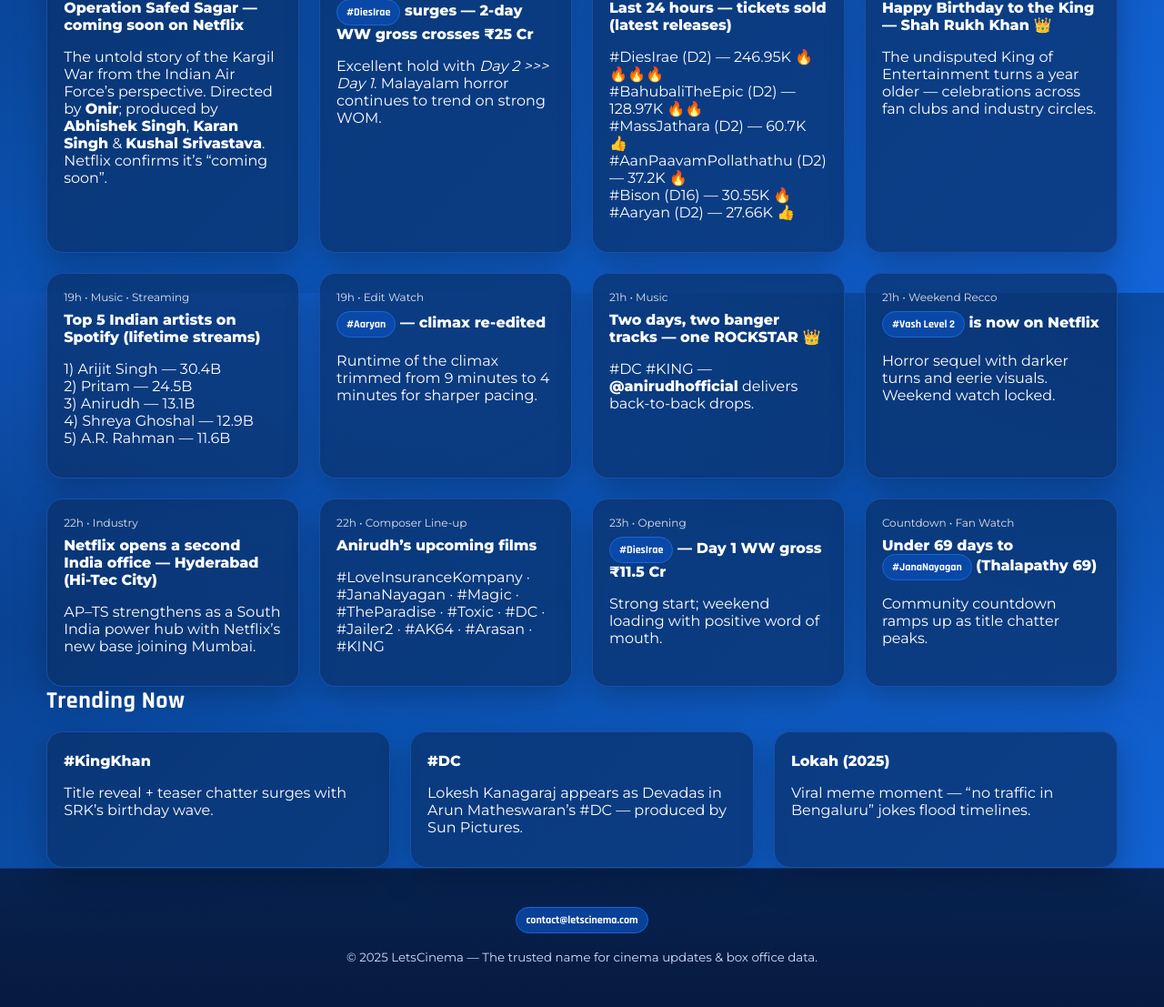
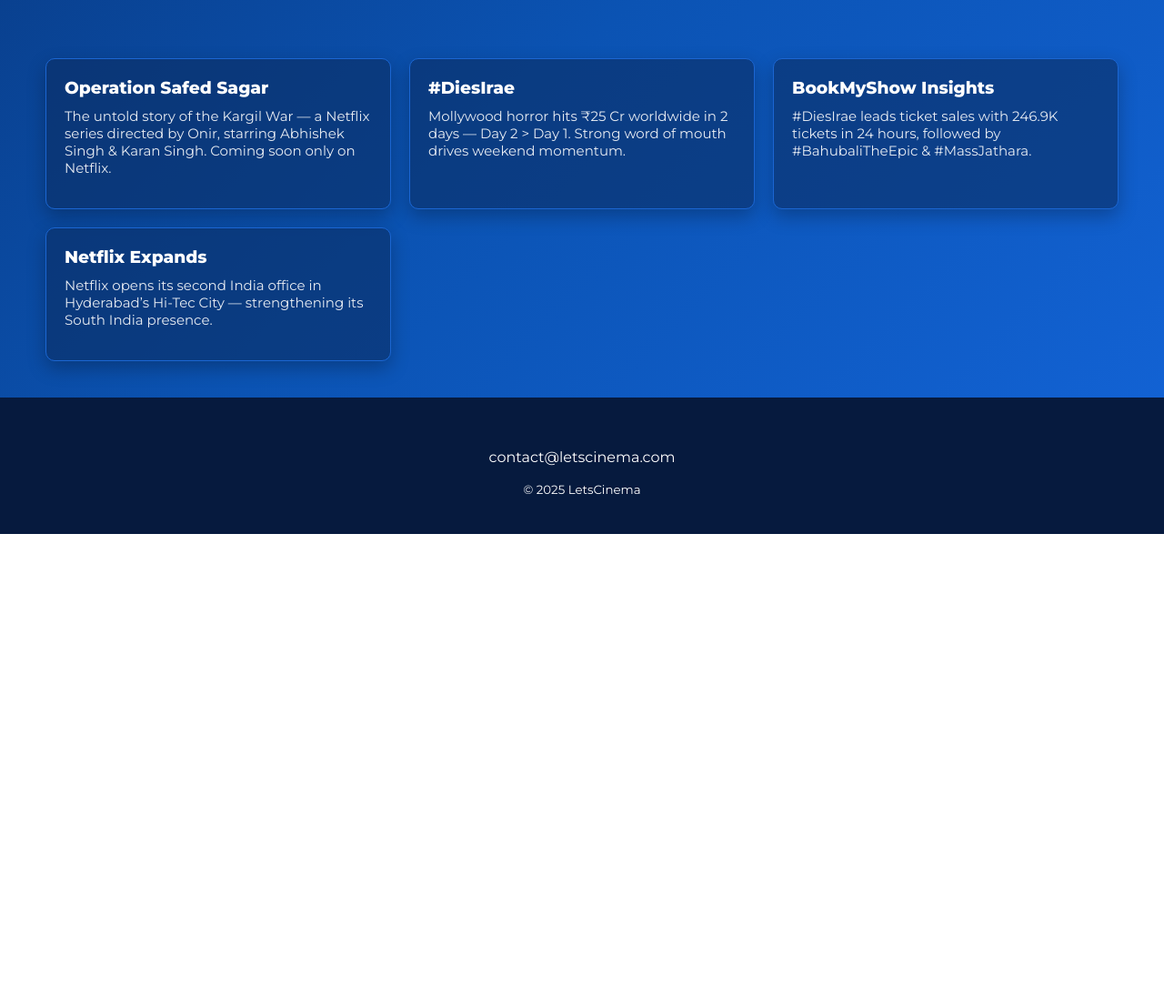
Before and after one commit to cinemacinemacinema7/letscinema, a plain HTML site: page index.html in a window 1280 px wide. Shown: the part 478-1585 px from the top of the page at 91% size. After the commit the page ends 1065 px from the top, so only its background shows below. Drawn offline with Linux system fonts and the light colour scheme.

Commit message:
Add files via upload

```diff
--- a/index.html
+++ b/index.html
@@ -4,114 +4,57 @@
 <meta charset="utf-8" />
 <meta name="viewport" content="width=device-width, initial-scale=1" />
 <title>LetsCinema — The trusted name for cinema updates & box office data</title>
-  <meta name="description" content="LetsCinema — The trusted name for cinema updates & box office data." />
+
 <link href="https://fonts.googleapis.com/css2?family=Montserrat:wght@400;600;800&family=Rajdhani:wght@500;700&display=swap" rel="stylesheet">
-  <link rel="stylesheet" href="css/styles.css">
+<style>
+body{margin:0;background:linear-gradient(135deg,#083477,#0b53b3 50%,#1364d8);font-family:'Montserrat',sans-serif;color:#fff;}
+header{display:flex;justify-content:space-between;align-items:center;padding:20px 50px;background:rgba(7,31,74,0.9);position:sticky;top:0;z-index:10;}
+header img{height:60px;}
+nav a{color:#fff;margin-left:20px;text-decoration:none;font-weight:600;}
+.hero{text-align:center;padding:100px 20px 40px;}
+.hero h1{font-size:48px;font-weight:800;margin-bottom:10px;}
+.hero p{font-size:18px;max-width:700px;margin:0 auto 20px;}
+.socials{margin-top:20px;display:flex;justify-content:center;gap:16px;}
+.socials a svg{fill:#fff;width:28px;height:28px;}
+.posts{display:grid;grid-template-columns:repeat(auto-fit,minmax(300px,1fr));gap:20px;padding:40px 50px;}
+.card{background:rgba(10,45,99,0.6);border:1px solid #1b66d2;border-radius:10px;padding:20px;box-shadow:0 8px 20px rgba(0,0,0,0.25);}
+.card h3{margin:0 0 10px;}
+.card p{margin:0 0 15px;font-size:15px;opacity:0.9;}
+footer{text-align:center;padding:40px 20px;background:#061a3e;}
+.container{width:min(1200px,92%);margin-inline:auto;}
+</style>
+
 </head>
 <body>
 <header>
-    <div class="container nav">
-      <div class="brand">
-        <img src="assets/logo.jpg" alt="LetsCinema logo" />
-        <h1>LetsCinema</h1>
-      </div>
-
+  <img src="assets/logo.jpg" alt="LetsCinema Logo">
   <nav>
-      <a href="index.html" class="active">Home</a>
-      <a href="about.html" class="">About</a>
-      <a href="contact.html" class="">Contact</a>
+    <a href="index.html">Home</a>
+    <a href="about.html">About</a>
+    <a href="contact.html">Contact</a>
   </nav>
-    </div>
 </header>
 <section class="hero">
-    <div class="container">
-      <span class="kicker">South Indian & Indian Cinema • Kollywood • Tollywood • Mollywood • Sandalwood • Bollywood</span>
   <h1>The trusted name for cinema updates & box office data.</h1>
-      <p>Breaking headlines, verified trends, casting updates, music drops and hard-to-get industry intel — all in one clean feed.</p>
+  <p>Bringing you the latest from Kollywood, Tollywood, Mollywood & Bollywood — verified numbers, film news, and everything trending in Indian cinema.</p>
+  <div class="socials">
+    <a href="https://instagram.com/letscinema" target="_blank" aria-label="Instagram">
+      <svg xmlns="http://www.w3.org/2000/svg" viewBox="0 0 24 24"><path d="M7 2C4.24 2 2 4.24 2 7v10c0 2.76 2.24 5 5 5h10c2.76 0 5-2.24 5-5V7c0-2.76-2.24-5-5-5H7zm0 2h10c1.65 0 3 1.35 3 3v10c0 1.65-1.35 3-3 3H7c-1.65 0-3-1.35-3-3V7c0-1.65 1.35-3 3-3zm5 3a5 5 0 100 10 5 5 0 000-10zm0 2a3 3 0 110 6 3 3 0 010-6zm4.5-.5a1 1 0 100 2 1 1 0 000-2z"/></svg>
+    </a>
+    <a href="https://x.com/letscinema" target="_blank" aria-label="X (Twitter)">
+      <svg xmlns="http://www.w3.org/2000/svg" viewBox="0 0 24 24"><path d="M4 4l16 16M20 4L4 20" stroke="#fff" stroke-width="2"/></svg>
+    </a>
   </div>
 </section>
-  <main>
-    <div class="container">
-
-    <h3 class="section-title">Latest Highlights</h3>
-
-<div class="grid cards">
-  <article class="card">
-    <div class="meta">7h • Originals / Series</div>
-    <h4>Operation Safed Sagar — coming soon on Netflix</h4>
-    <p>The untold story of the Kargil War from the Indian Air Force’s perspective. Directed by <strong>Onir</strong>; produced by <strong>Abhishek Singh</strong>, <strong>Karan Singh</strong> & <strong>Kushal Srivastava</strong>. Netflix confirms it’s “coming soon”.</p>
-  </article>
-  <article class="card">
-    <div class="meta">7h • Box Office</div>
-    <h4><span class="badge">#DiesIrae</span> surges — 2-day WW gross crosses ₹25 Cr</h4>
-    <p>Excellent hold with <em>Day 2 &gt;&gt;&gt; Day 1</em>. Malayalam horror continues to trend on strong WOM.</p>
-  </article>
-  <article class="card">
-    <div class="meta">8h • Ticketing Pulse (BookMyShow)</div>
-    <h4>Last 24 hours — tickets sold (latest releases)</h4>
-    <p>#DiesIrae (D2) — 246.95K 🔥🔥🔥🔥<br>#BahubaliTheEpic (D2) — 128.97K 🔥🔥<br>#MassJathara (D2) — 60.7K 👍<br>#AanPaavamPollathathu (D2) — 37.2K 🔥<br>#Bison (D16) — 30.55K 🔥<br>#Aaryan (D2) — 27.66K 👍</p>
-  </article>
-  <article class="card">
-    <div class="meta">18h • Spotlight</div>
-    <h4>Happy Birthday to the King — <strong>Shah Rukh Khan</strong> 👑</h4>
-    <p>The undisputed King of Entertainment turns a year older — celebrations across fan clubs and industry circles.</p>
-  </article>
-  <article class="card">
-    <div class="meta">19h • Music • Streaming</div>
-    <h4>Top 5 Indian artists on Spotify (lifetime streams)</h4>
-    <p>1) Arijit Singh — 30.4B<br>2) Pritam — 24.5B<br>3) Anirudh — 13.1B<br>4) Shreya Ghoshal — 12.9B<br>5) A.R. Rahman — 11.6B</p>
-  </article>
-  <article class="card">
-    <div class="meta">19h • Edit Watch</div>
-    <h4><span class="badge">#Aaryan</span> — climax re-edited</h4>
-    <p>Runtime of the climax trimmed from 9 minutes to 4 minutes for sharper pacing.</p>
-  </article>
-  <article class="card">
-    <div class="meta">21h • Music</div>
-    <h4>Two days, two banger tracks — one ROCKSTAR 👑</h4>
-    <p>#DC #KING — <strong>@anirudhofficial</strong> delivers back-to-back drops.</p>
-  </article>
-  <article class="card">
-    <div class="meta">21h • Weekend Recco</div>
-    <h4><span class="badge">#Vash Level 2</span> is now on Netflix</h4>
-    <p>Horror sequel with darker turns and eerie visuals. Weekend watch locked.</p>
-  </article>
-  <article class="card">
-    <div class="meta">22h • Industry</div>
-    <h4>Netflix opens a second India office — Hyderabad (Hi-Tec City)</h4>
-    <p>AP–TS strengthens as a South India power hub with Netflix’s new base joining Mumbai.</p>
-  </article>
-  <article class="card">
-    <div class="meta">22h • Composer Line-up</div>
-    <h4>Anirudh’s upcoming films</h4>
-    <p>#LoveInsuranceKompany · #JanaNayagan · #Magic · #TheParadise · #Toxic · #DC · #Jailer2 · #AK64 · #Arasan · #KING</p>
-  </article>
-  <article class="card">
-    <div class="meta">23h • Opening</div>
-    <h4><span class="badge">#DiesIrae</span> — Day 1 WW gross ₹11.5 Cr</h4>
-    <p>Strong start; weekend loading with positive word of mouth.</p>
-  </article>
-  <article class="card">
-    <div class="meta">Countdown • Fan Watch</div>
-    <h4>Under 69 days to <span class="badge">#JanaNayagan</span> (Thalapathy 69)</h4>
-    <p>Community countdown ramps up as title chatter peaks.</p>
-  </article>
-</div>
-
-    <h3 class="section-title">Trending Now</h3>
-    <div class="grid cards">
-      <article class="card"><h4>#KingKhan</h4><p>Title reveal + teaser chatter surges with SRK’s birthday wave.</p></article>
-      <article class="card"><h4>#DC</h4><p>Lokesh Kanagaraj appears as Devadas in Arun Matheswaran’s #DC — produced by Sun Pictures.</p></article>
-      <article class="card"><h4>Lokah (2025)</h4><p>Viral meme moment — “no traffic in Bengaluru” jokes flood timelines.</p></article>
-    </div>
-
-    </div>
-  </main>
+<section class="posts">
+  <div class="card"><h3>Operation Safed Sagar</h3><p>The untold story of the Kargil War — a Netflix series directed by Onir, starring Abhishek Singh & Karan Singh. Coming soon only on Netflix.</p></div>
+  <div class="card"><h3>#DiesIrae</h3><p>Mollywood horror hits ₹25 Cr worldwide in 2 days — Day 2 > Day 1. Strong word of mouth drives weekend momentum.</p></div>
+  <div class="card"><h3>BookMyShow Insights</h3><p>#DiesIrae leads ticket sales with 246.9K tickets in 24 hours, followed by #BahubaliTheEpic & #MassJathara.</p></div>
+  <div class="card"><h3>Netflix Expands</h3><p>Netflix opens its second India office in Hyderabad’s Hi-Tec City — strengthening its South India presence.</p></div>
+</section>
 <footer>
-    <div class="container">
-      <p><span class="badge">contact@letscinema.com</span></p>
-      <small>© 2025 LetsCinema — The trusted name for cinema updates &amp; box office data.</small>
-    </div>
+  <p>contact@letscinema.com</p>
+  <small>© 2025 LetsCinema</small>
 </footer>
 </body>
 </html>
```
Also changed, not shown: about.html (+36 -44 lines), contact.html (+37 -28 lines). Lines whose indentation alone changed are shown as unchanged.
